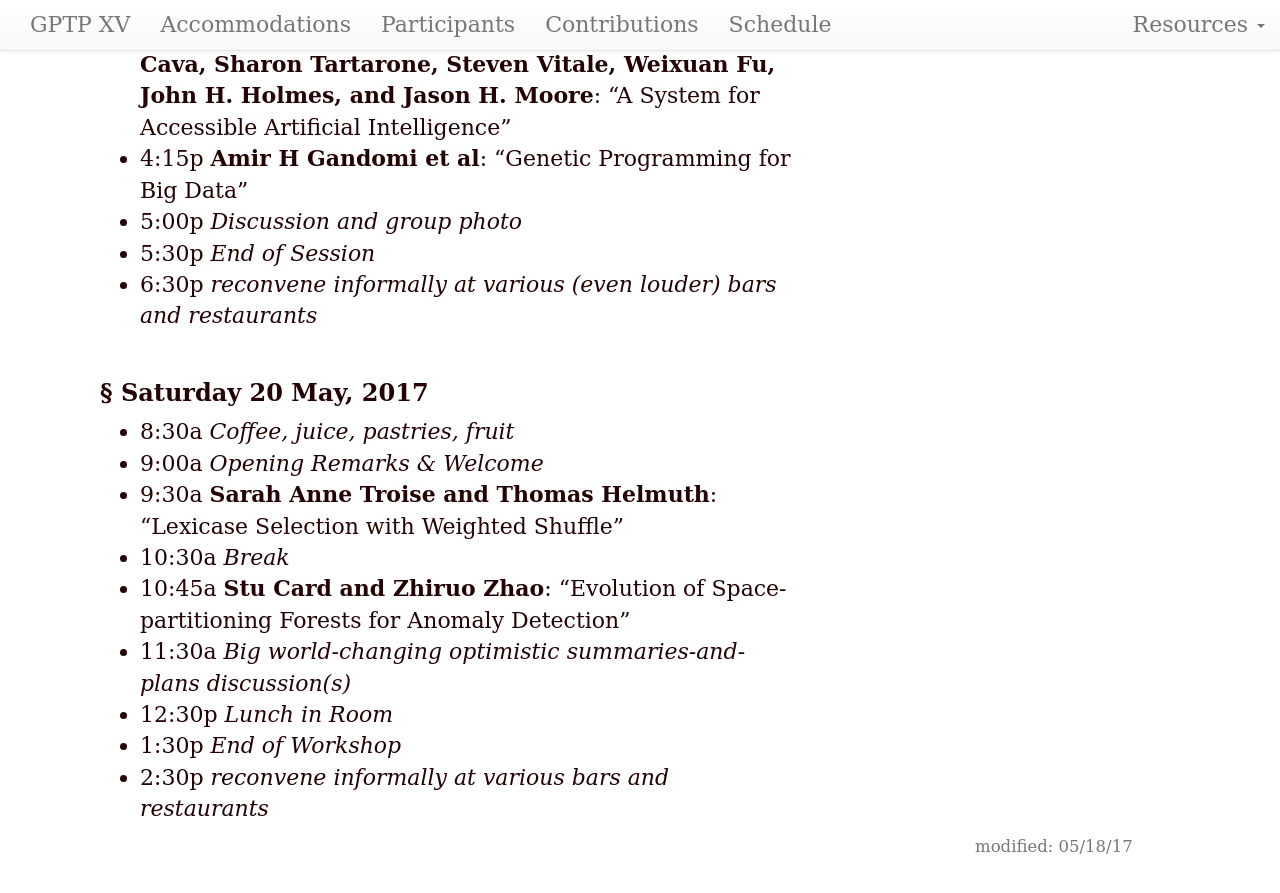
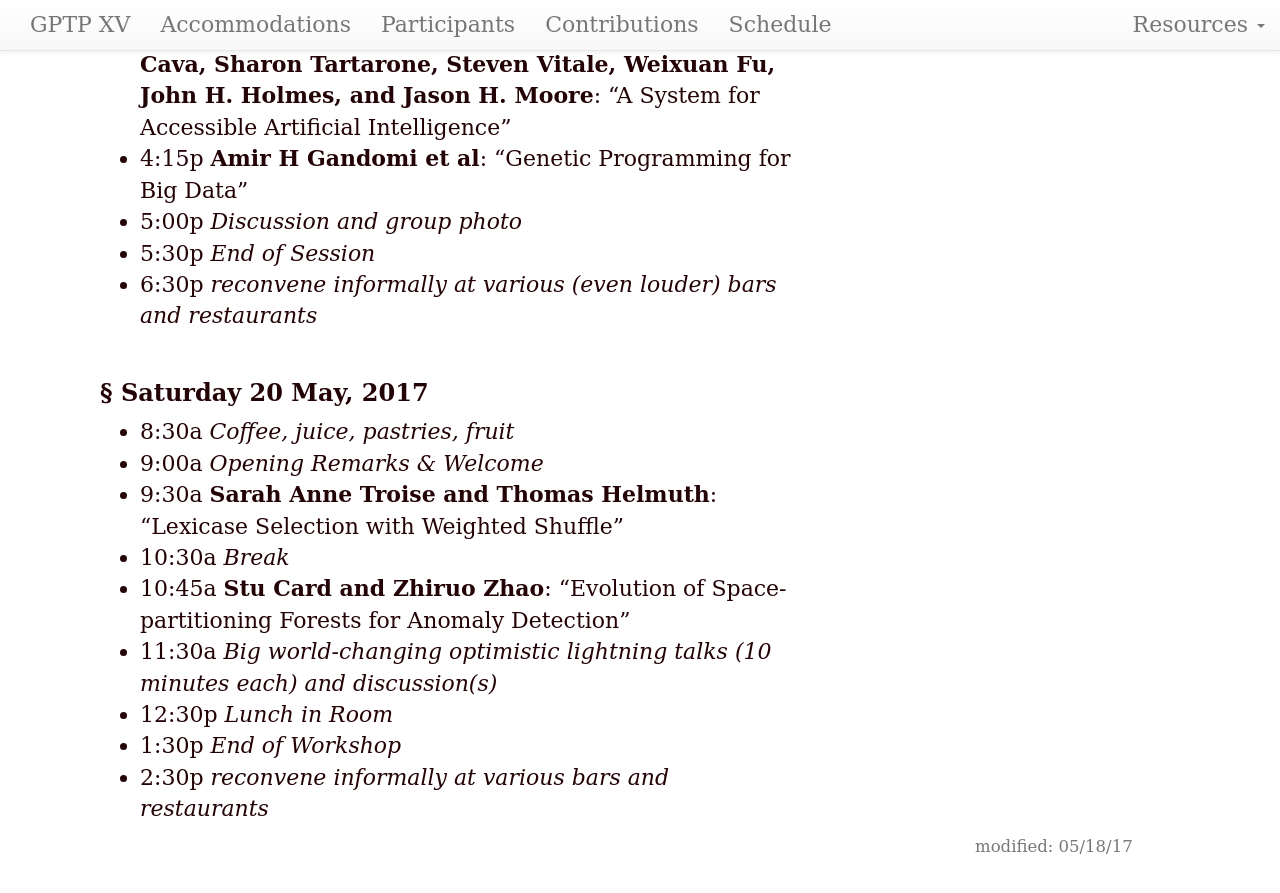
Before and after one commit to GPTP-workshop/gptp-workshop.github.io, a Jekyll site: the page built from schedule.md, in a window 1280 px wide and 900 px high, scrolled down 1933 px. Shown: the top 893 px of the window. Built offline with Jekyll 4.4.1, drawn with Linux system fonts in a browser that asks for light colours; our own code applies the rules of GitHub Pages for plain Markdown files.

Commit message:
lightning talks

```diff
--- a/schedule.md
+++ b/schedule.md
@@ -50,7 +50,7 @@ dates: "May 18–20, 2017"
 - 9:30a **Sarah Anne Troise and Thomas Helmuth**: "Lexicase Selection with Weighted Shuffle"
 - 10:30a _Break_
 - 10:45a **Stu Card and Zhiruo Zhao**: "Evolution of Space-partitioning Forests for Anomaly Detection"
-- 11:30a _Big world-changing optimistic summaries-and-plans discussion(s)_
+- 11:30a _Big world-changing optimistic lightning talks (10 minutes each) and discussion(s)_
 - 12:30p _Lunch in Room_
 - 1:30p _End of Workshop_
 - 2:30p _reconvene informally at various bars and restaurants_
```
